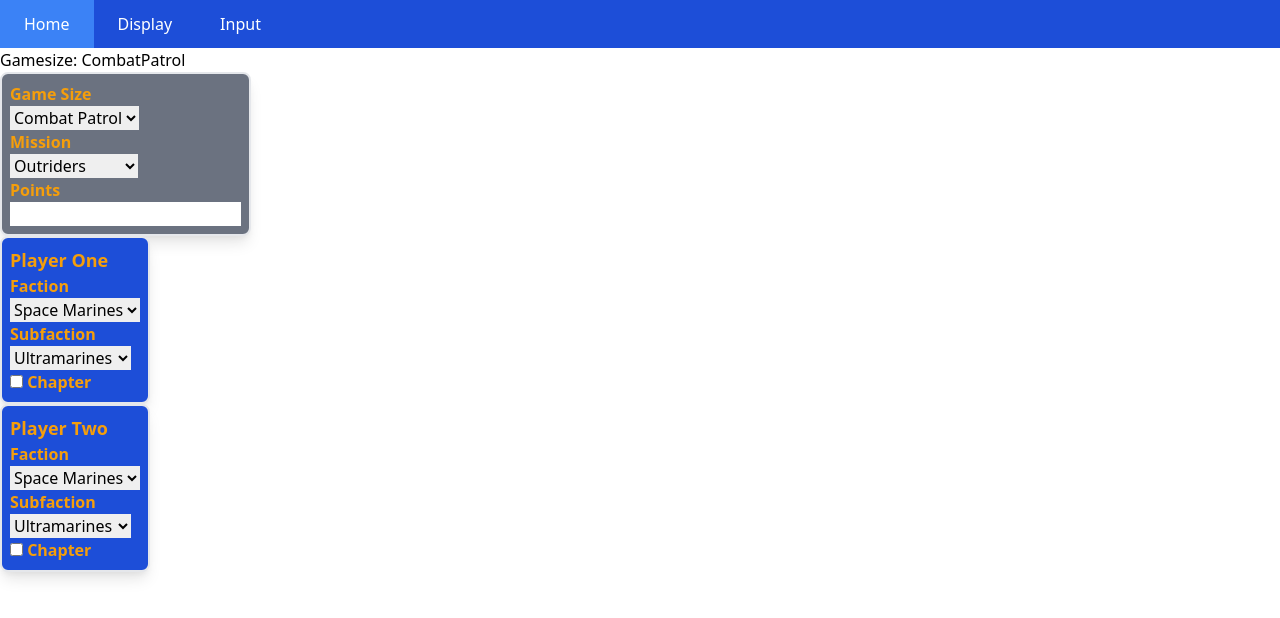
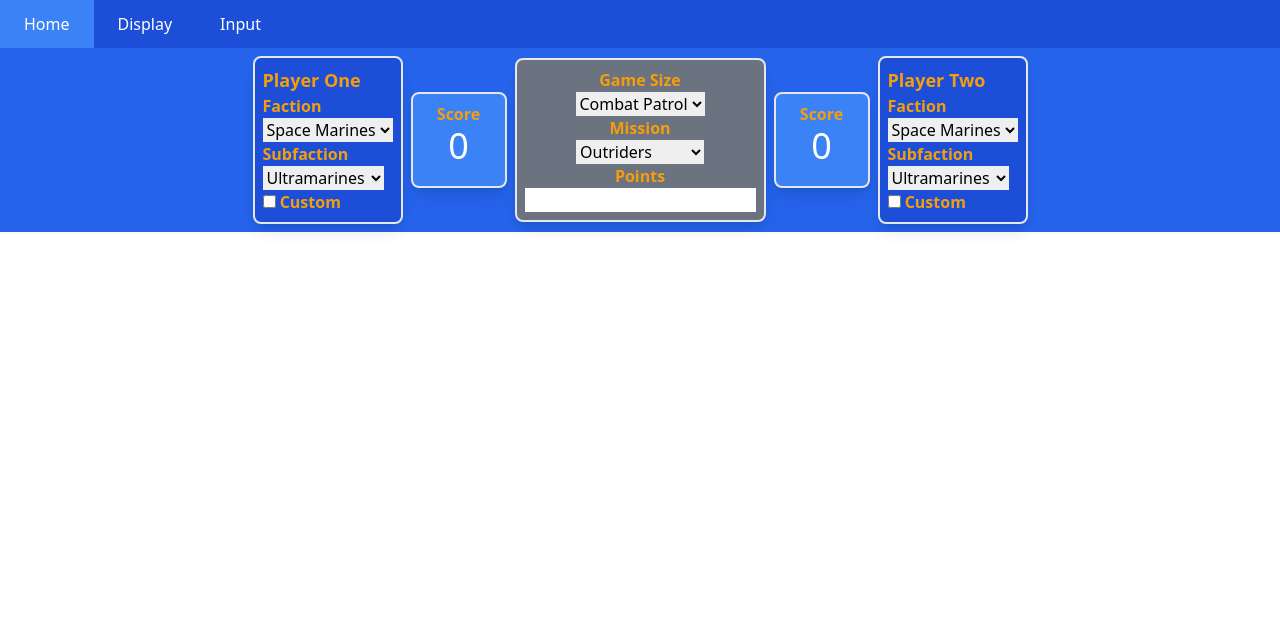
Before and after one commit to Pocketsdk/battletracker, a React (Create React App) app: page /Input in a window 1280 px wide. Shown: the top 618 px of the page. Built offline with nearby package versions, Linux system fonts and the light colour scheme.

Commit message:
began styling and laout for input page.

```diff
--- a/src/components/Input.js
+++ b/src/components/Input.js
@@ -1,15 +1,33 @@
-import React from 'react';
+import React, { useState } from 'react';
 import PlayerOne from './PlayerOne';
 import PlayerTwo from './PlayerTwo';
 import Mission from './List/Mission';
 
 const Input = () => {
+
+    const [p2Score, setp2Score] = useState(0);
+    const [p1Score, setp1Score] = useState(0);
+
     return (
-        <>
-            <Mission />
-            <PlayerOne />
-            <PlayerTwo />
-        </>
+        <div className= "flex flex-row space-x-2 p-2 justify-center items-center bg-blue-600">
+             <div>
+                <PlayerOne />
+            </div>
+            <div className="border-2 rounded-lg bg-blue-500 w-24 h-24 p-2 shadow-lg text-center">
+                <h2 className="dougs-header-text">Score</h2>
+                <p className="text-4xl text-white">{p1Score}</p>
+            </div>
+            <div>
+                <Mission />
+            </div>
+            <div className="border-2 rounded-lg bg-blue-500 w-24 h-24 p-2 shadow-lg text-center">
+                <h2 className="dougs-header-text">Score</h2>
+                <p className="text-4xl text-white">{p2Score}</p>
+            </div>
+            <div>
+                <PlayerTwo />
+            </div>
+        </div>
     );
 }
 
--- a/src/components/List/Faction.js
+++ b/src/components/List/Faction.js
@@ -4,7 +4,7 @@
 const Faction = () => {
     return (
         <>
-            <form>
+            <form >
                 <h2 className="dougs-header-text">Faction</h2>
                 <select name="factions" id="factions">
                     <option value="space-marines">Space Marines</option>
@@ -20,7 +20,7 @@
                 </select>
 
                 <input type="checkbox" id="custom" name="custom" value="Custom" />
-                <label className="dougs-header-text" htmlFor="custom"> Chapter</label>
+                <label className="dougs-header-text" htmlFor="custom"> Custom</label>
             </form>
         </>
     );
--- a/src/components/List/Mission.js
+++ b/src/components/List/Mission.js
@@ -8,10 +8,9 @@
     return (
         <>
             <form>
-                <p>Gamesize: {gameSize}</p>
-                <div className="border-2 rounded-lg bg-gray-500 w-min p-2 shadow-lg">
+                <div className="border-2 rounded-lg bg-gray-500 w-min p-2 shadow-lg justify-items-center text-center">
                     <h2 className="dougs-header-text">Game Size</h2>
-                    <select name="game-size" id="game-size" onChange={(event) => setGameSize(event.target.value)}>
+                    <select className="w-full" name="game-size" id="game-size" onChange={(event) => setGameSize(event.target.value)}>
                         <option value="combat-patrol">Combat Patrol</option>
                         <option value="incursion">Incursion</option>
                         <option value="strike-force">Strike Force</option>
@@ -19,7 +18,7 @@
                     </select>
 
                     <h2 className="dougs-header-text">Mission</h2>
-                    <select name="missions" id="missions">
+                    <select className="w-full" name="missions" id="missions">
                         <option value="outriders">Outriders</option>
                         <option value="incisive-attack">Incisive Attack</option>
                         <option value="encircle">Encircle</option>
--- a/src/components/PlayerTwo.js
+++ b/src/components/PlayerTwo.js
@@ -5,7 +5,6 @@
     return (
         <>
             <div className="border-2 rounded-lg bg-blue-700 w-min p-2 shadow-lg">
-
                 <h2 className="dougs-header-one">Player Two</h2>
                 <Faction />
             </div>
```
